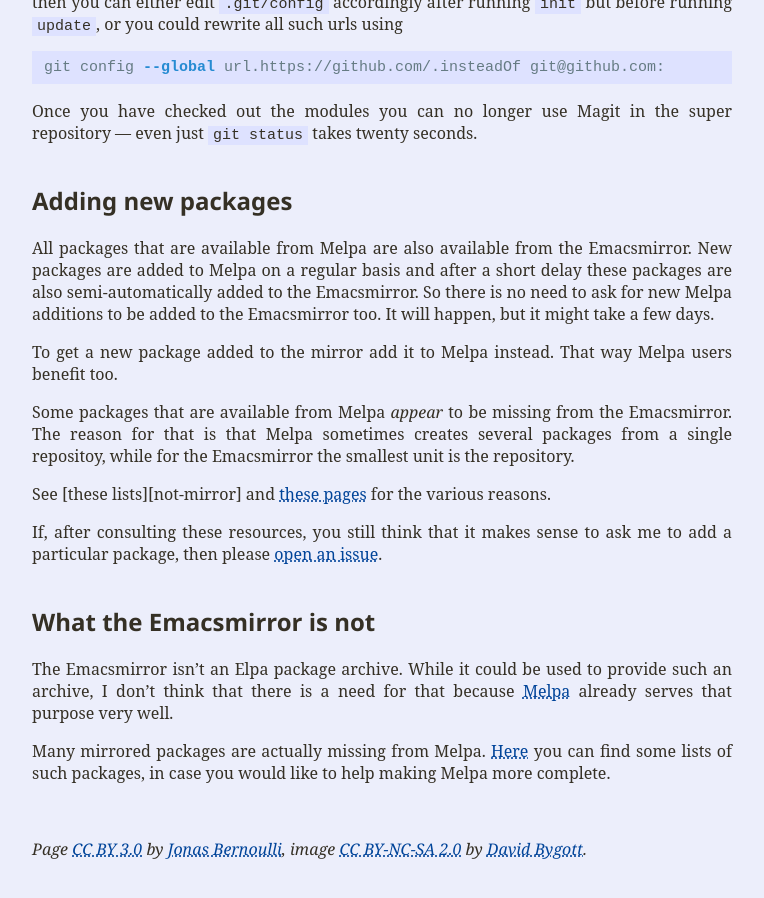
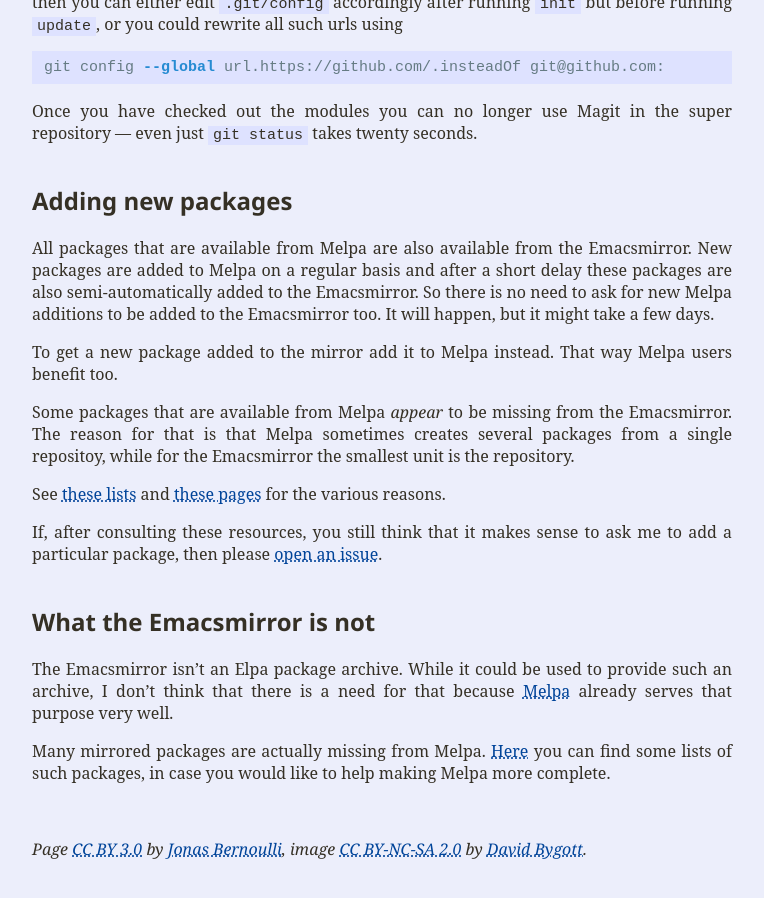
Before and after one commit to emacsmirror/emacsmirror.net, a Jekyll site: the page built from index.md, in a window 1280 px wide and 900 px high, scrolled down 4225 px. Shown: the whole window, without its empty margins (258-1022 px from the left). Built offline with Jekyll 4.4.1, drawn with Linux system fonts in a browser that asks for light colours; some web fonts are replaced; some of the changed lines change nothing that is shown.

Commit message:
[c] Fix a link

```diff
--- a/index.md
+++ b/index.md
@@ -200,6 +200,7 @@
 [`epkg.el`]:      https://github.com/emacscollective/epkg
 [`borg.el`]:      https://github.com/emacscollective/borg
 [stats]:          /stats/
+[not-mirror]:     /stats/compare.html#orgdc097a7
 [not-melpa]:      /stats/melpa.html
 
 [20160517]: https://emacsair.me/2016/05/17/assimilate-emacs-packages-as-git-submodules
```
